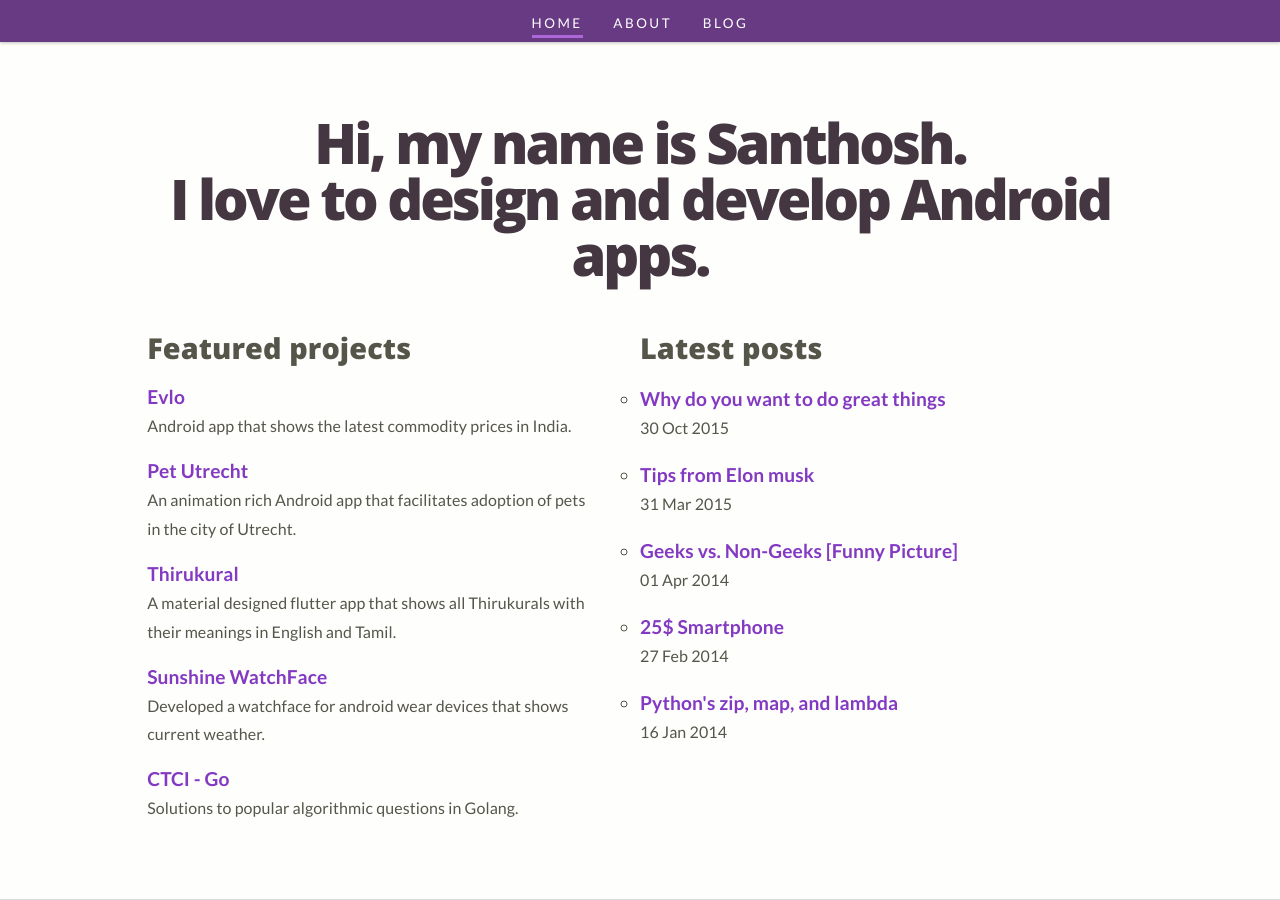
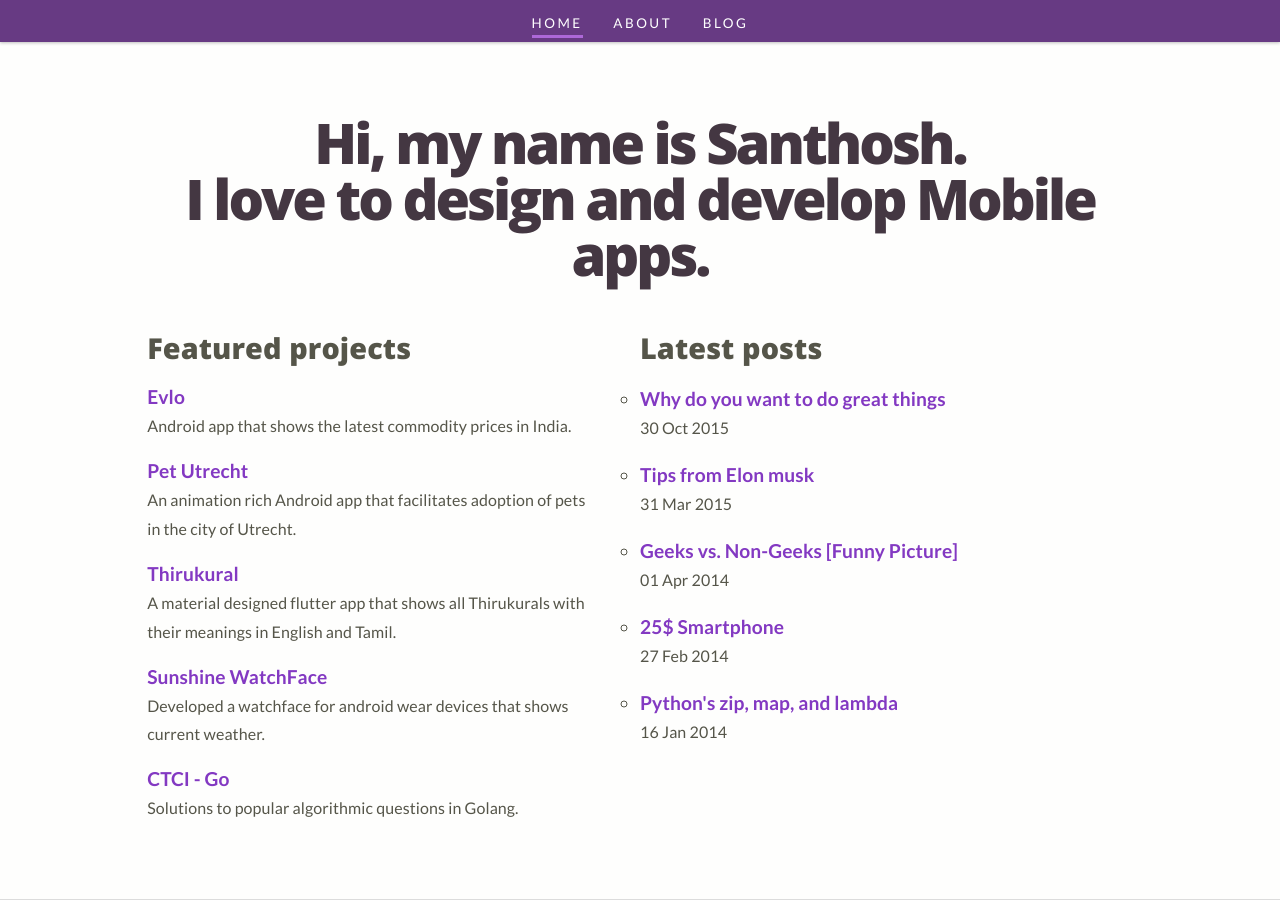
Before and after one commit to santhoshvai/santhoshvai.github.io, a Jekyll site: the page built from index.html, in a window 1280 px wide and 900 px high. Built offline with Jekyll 4.4.1, drawn with Linux system fonts in a browser that asks for light colours.

Commit message:
Update index.html

```diff
--- a/index.html
+++ b/index.html
@@ -4,7 +4,7 @@ title: Home
 description: Santhosh Vaiyapuri. Software Engineer. Personal website. Includes blog posts and self written `about me`.
 ---
 
-<h1 id="intro">Hi, my name is Santhosh.<br>I love to design and develop Android apps.</h1>
+<h1 id="intro">Hi, my name is Santhosh.<br>I love to design and develop Mobile apps.</h1>
 <div class="clearfix">
   <div class="column-half clearfix">
 			<h2>Featured projects</h2>
```
